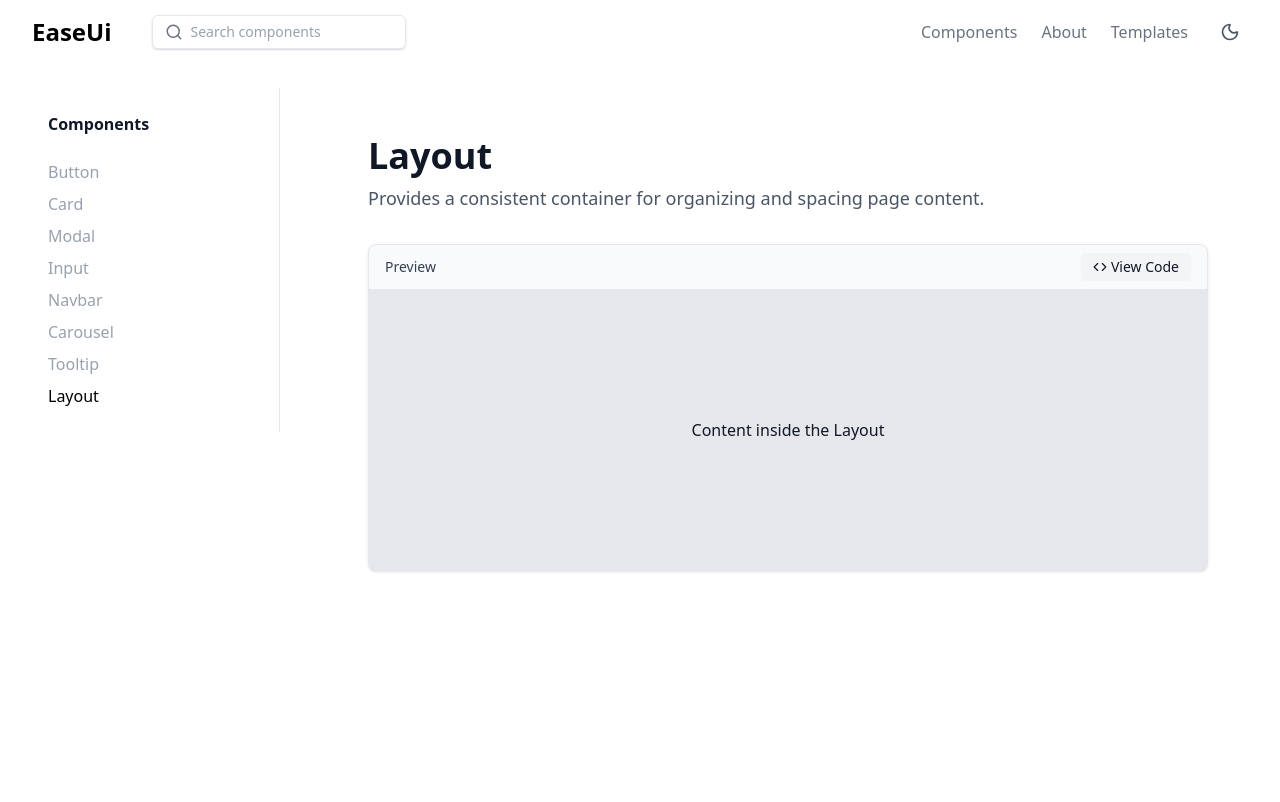
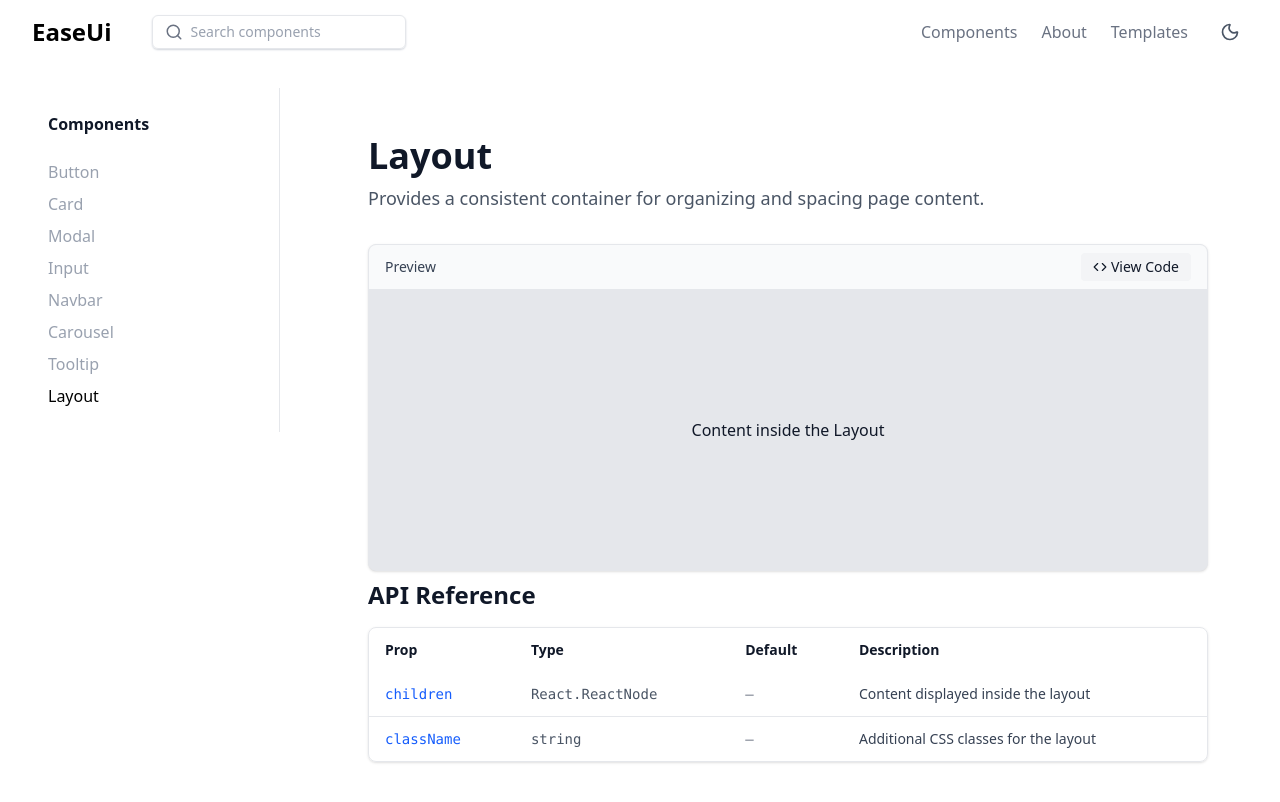
Before and after one commit to Anirudh-Negii/easeui, a React (Vite) app: page /components/layout in a window 1280 px wide. Shown: the top 802 px of the page. Built offline with nearby package versions, Linux system fonts and the light colour scheme.

Commit message:
Add Layout documentation

```diff
--- a/src/pages/components/LayoutPage.tsx
+++ b/src/pages/components/LayoutPage.tsx
@@ -1,5 +1,6 @@
 import { Layout } from "@/components/Layout/Layout";
 import ComponentDemo from "../ComponentsDemo";
+import PropsTable from "@/components/Personal/PropsTable";
 
 const LayoutPage = () => {
   return (
@@ -27,6 +28,27 @@ const LayoutPage = () => {
           </div>
         </Layout>
       </ComponentDemo>
+
+      <section className="space-y-4">
+        <h2 className="text-2xl font-semibold mt-2">API Reference</h2>
+
+        <PropsTable
+          data={[
+            {
+              prop: "children",
+              type: "React.ReactNode",
+              default: "—",
+              description: "Content displayed inside the layout",
+            },
+            {
+              prop: "className",
+              type: "string",
+              default: "—",
+              description: "Additional CSS classes for the layout",
+            },
+          ]}
+        />
+      </section>
     </div>
   );
 };
```
